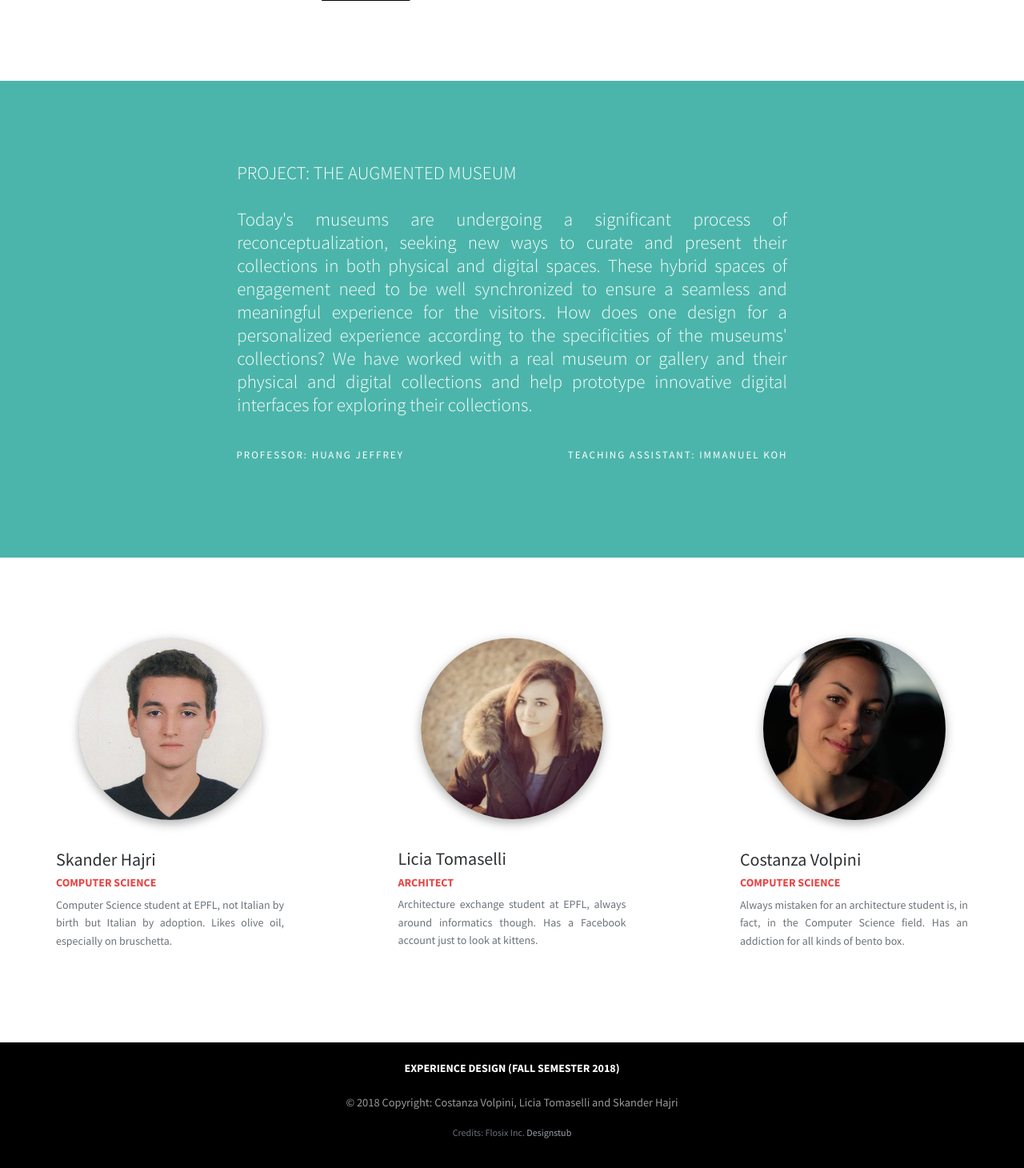
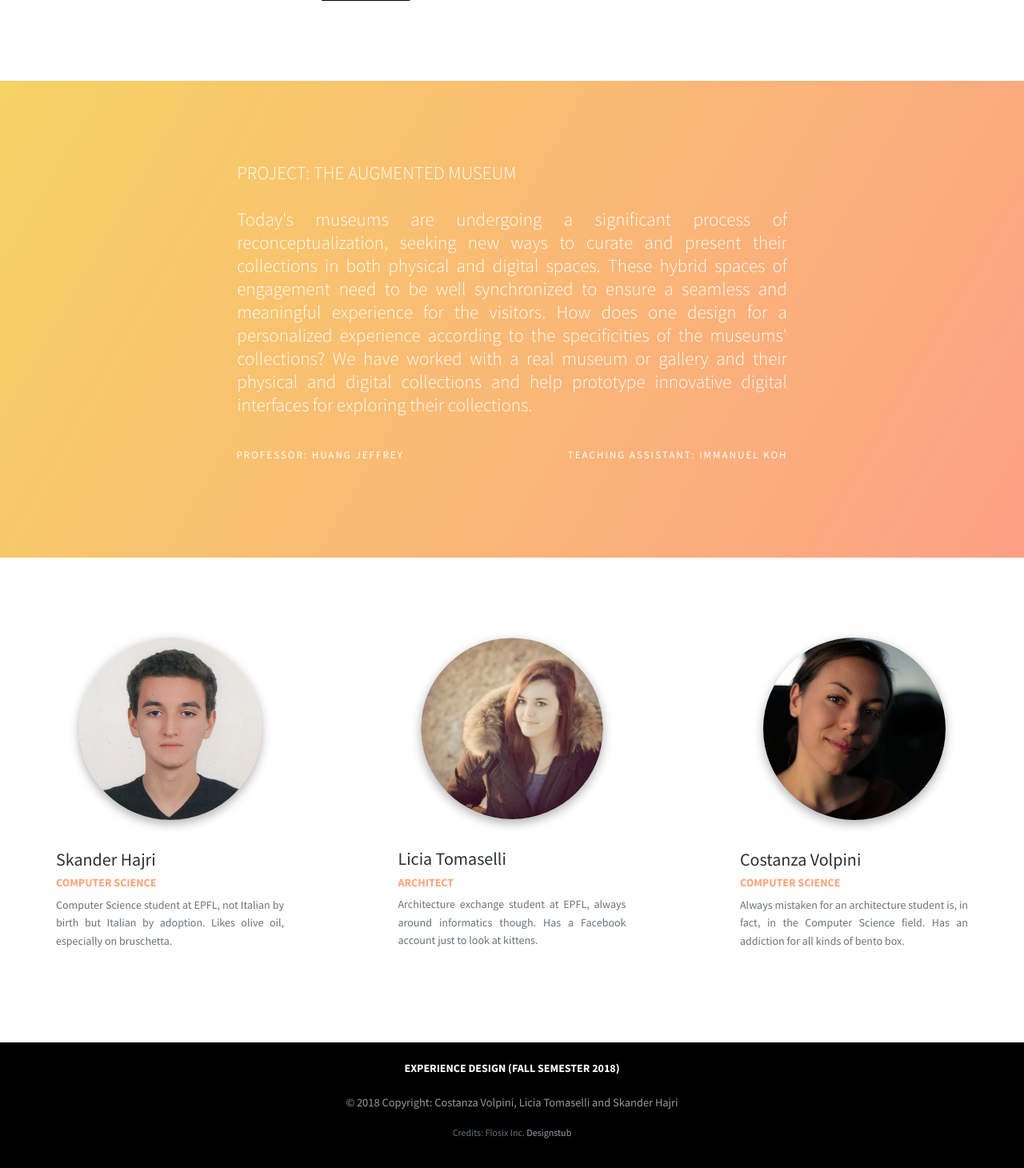
Before and after one commit to costanzavolpini/EmotionsAnalysis, a Flask app: page / in a window 1280 px wide. Shown: the part 3348-4808 px from the top of the page at 80% size. Run offline with Flask 2, Linux system fonts and the light colour scheme; some libraries are stand-ins or nearby versions; some web fonts are replaced.

Commit message:
changed color

```diff
--- a/static/css/main.css
+++ b/static/css/main.css
@@ -62,7 +62,6 @@ h5 {
 }
 
 .btn {
-	background-color: #3bc492;
 	color: #fff;
 	font-size: 13px;
 	font-weight: 600;
@@ -465,7 +464,7 @@ ul li {
 }
 
 .work .overlay {
-	background: rgba(232, 69, 69, 0.9);
+	background: rgba(249, 193, 106, 0.7);
 	height: 100%;
 	left: 0;
 	opacity: 0;
@@ -605,7 +604,6 @@ ul li {
 	 Testimonials
 -------------------------------------------------------------------------------*/
 .testimonials {
-	background-color: #009688b3;
 	position: relative;
 	text-align: center;
 }
@@ -745,10 +743,6 @@ blockquote p {
 
 .rounded-image {
 	border-radius: 50%;
-}
-
-.work .overlay {
-	background: rgba(193, 158, 150, 0.9);
 }
 
 
@@ -991,7 +985,7 @@ blockquote p {
 }
 
 .services .icon {
-	color: #e84545;
+	color: #fea47e;
 }
 
 #header .logo {
@@ -1032,7 +1026,7 @@ h5.text-uppercase.font-weight-bold {
 }
 
 .role {
-	color: #e84545
+	color: rgb(255, 164, 122);
 }
 
 .work {
--- a/templates/index.html
+++ b/templates/index.html
@@ -192,7 +192,7 @@
     <div class="container-fluid" id="experiment-container">
       <div class="row no-gutter align-items-center">
         <div class="col-md-6" style="height: 100%">
-          <div class="card" style="height: 100%;  background-color: rgba(244, 67, 54, 0.7) !important;">
+          <div class="card sunny-morning-gradient" style="height: 100%">
             <div class="view" id="cardPingu">
               <img src="{{ url_for('static', filename='images/pingu.jpg') }}" class="card-img-top img-gradient-overlay" alt="photo">
               <a href="#">
@@ -347,7 +347,7 @@
   <!-- Get a quote section -->
 
   <!-- Testimonials section -->
-  <section id="testimonials" class="section testimonials no-padding">
+  <section id="testimonials" class="section testimonials no-padding sunny-morning-gradient">
     <div class="container-fluid">
       <div class="row no-gutter">
         <div class="flexslider">
```
Also changed, not shown: 1 other file.
